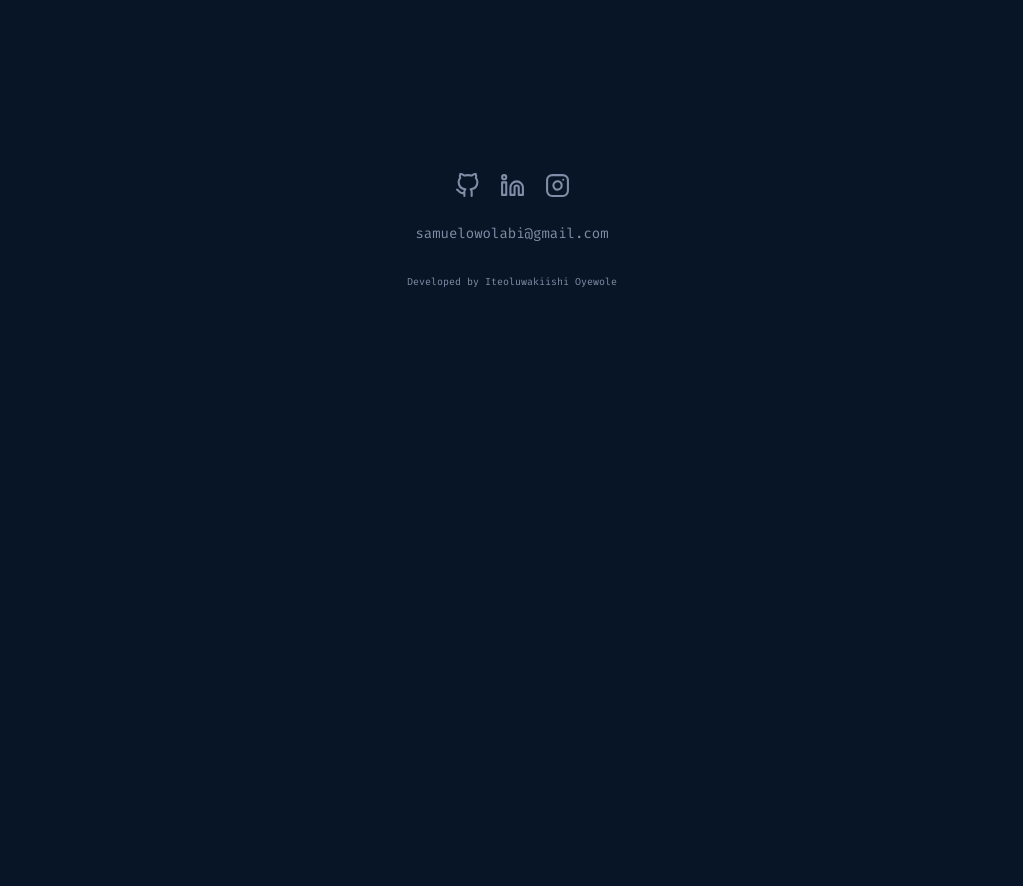
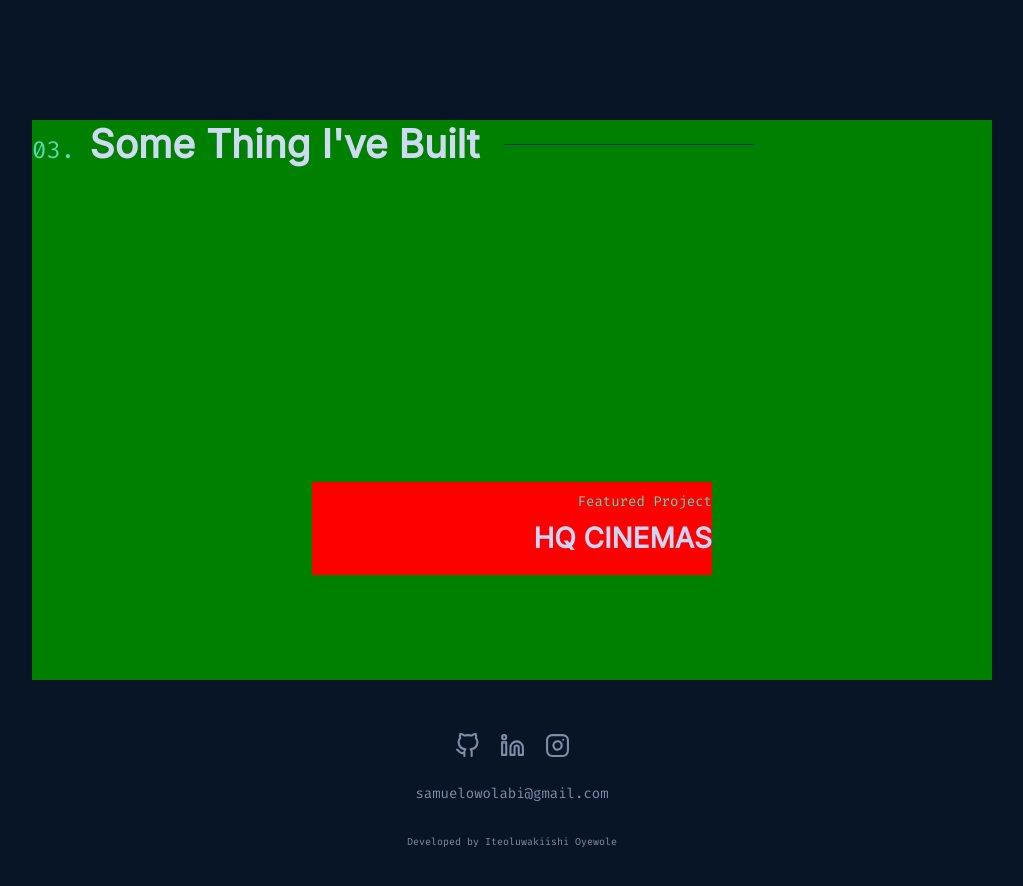
Before and after one commit to kiishi-0/samuel-portfolio, a React (Create React App) app: page / in a window 1280 px wide. Shown: the part 2280-3166 px from the top of the page, without its empty margins (128-1151 px from the left). Before the commit the page ends 2626 px from the top, so only its background shows below. Built offline with nearby package versions, Linux system fonts and the light colour scheme.

Commit message:
Started working on the previous works section

```diff
--- a/src/App.js
+++ b/src/App.js
@@ -7,6 +7,7 @@
 import AboutSection from './Components/AboutSection/AboutSection';
 import WorkedSection from './Components/WorkedSection/WorkedSection';
 import Footer from './Components/Footer/Footer';
+import PreviousWorksSection from './Components/PreviousWorksSection/PreviousWorksSection';
 
 
 const ComponentsWrapper = styled.div`
@@ -40,6 +41,7 @@
             <LandingSection ></LandingSection>
             <AboutSection ></AboutSection>
             <WorkedSection></WorkedSection>
+            <PreviousWorksSection></PreviousWorksSection>
             <Footer></Footer>
           </div>
           )
--- a/src/Components/PreviousWorksSection/PreviousWorksSection.jsx
+++ b/src/Components/PreviousWorksSection/PreviousWorksSection.jsx
@@ -1,20 +1,36 @@
 import React from 'react'
 import styled from 'styled-components';
+import SectionTitle from '../SectionTitle/SectionTitle';
+import WorkInfoDiv from '../WorkInfoDiv/WorkInfoDiv';
 
 
 const PreviousSection = styled.section`
+    // display: flex;
+    // flex-direction: column;
+    width: 100%;
+    // align-items: center;
+    // justify-content: center;
+    height: 70vh;
+    background: green;
+    display: grid;
+`
+const WorkInfo = styled.div`
     display: flex;
-    flex-direction: column;
-    width: 100%;
     align-items: center;
     justify-content: center;
-    s
 `
+const WorkLink = styled.a`
+    tect-decoration: none;
+`
+
 
 export default function PreviousWorksSection() {
   return (
     <PreviousSection>
-
+        <SectionTitle title="Some Thing I've Built" pos="3"/>
+        <WorkInfo>
+            <WorkInfoDiv workName="HQ CINEMAS"></WorkInfoDiv>
+        </WorkInfo>
     </PreviousSection>
   )
 }
--- /dev/null
+++ b/src/Components/WorkInfoDiv/WorkInfoDiv.jsx
@@ -0,0 +1,50 @@
+import React from 'react'
+import styled from 'styled-components'
+
+
+const WorkContent = styled.div`
+    display: flex;
+    flex-direction: column;
+    align-items: center;
+    justify-content: center;
+    width: 400px;
+    text-align: right;
+    background: red;
+    justify-self: end;
+`
+// const WorkImageDiv = styled.div`
+//     width: 350px;
+//     height: 270px;
+// `
+
+const Featured = styled.h3`
+    color: #59D9B5;
+    font-weight: 200;
+    font-family: 'Fira Code', monospace;
+    font-size: 14px;
+    width: 100%;
+    margin: 10px 0;
+`
+const WorkName = styled.a`
+    font-family: 'Inter', sans-serif;
+    font-size: 28px;
+    font-weight: 600;
+    margin-bottom: 20px;
+    text-decoration: none;
+    width: 100%;
+    color: #ccd6f6;
+    transition: color linear .25s;
+    :hover{
+        color: #59D9B5;
+    }
+`
+
+export default function WorkInfoDiv(props) {
+  return (
+    <WorkContent>
+        <Featured>Featured Project</Featured>
+        <WorkName href="https://hqcinemas.com/">{props.workName}</WorkName>
+    </WorkContent>
+
+  )
+}
```
Also changed, not shown: src/images/hqcinemas.com_(iPad Mini).png (added), src/images/work.png (added).
